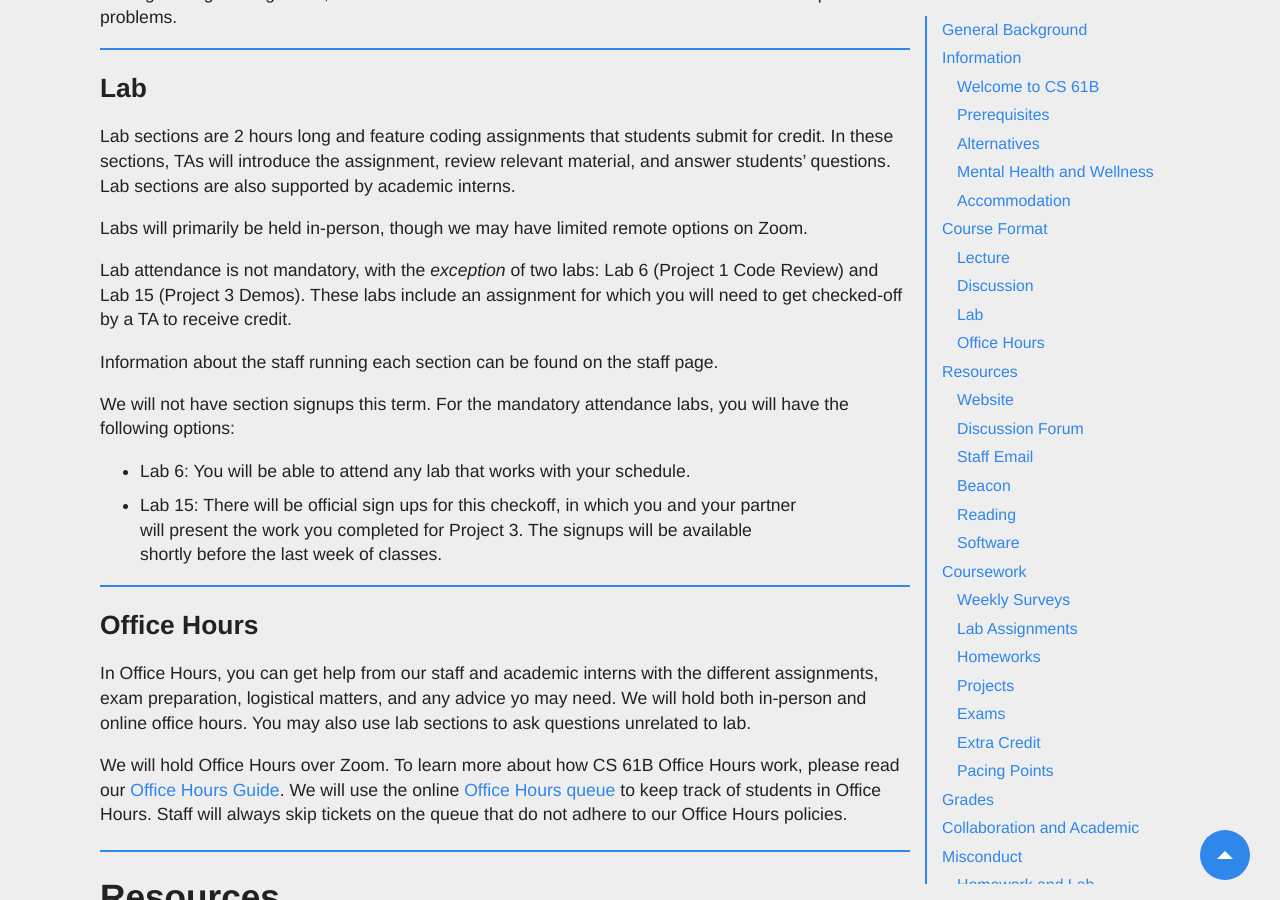
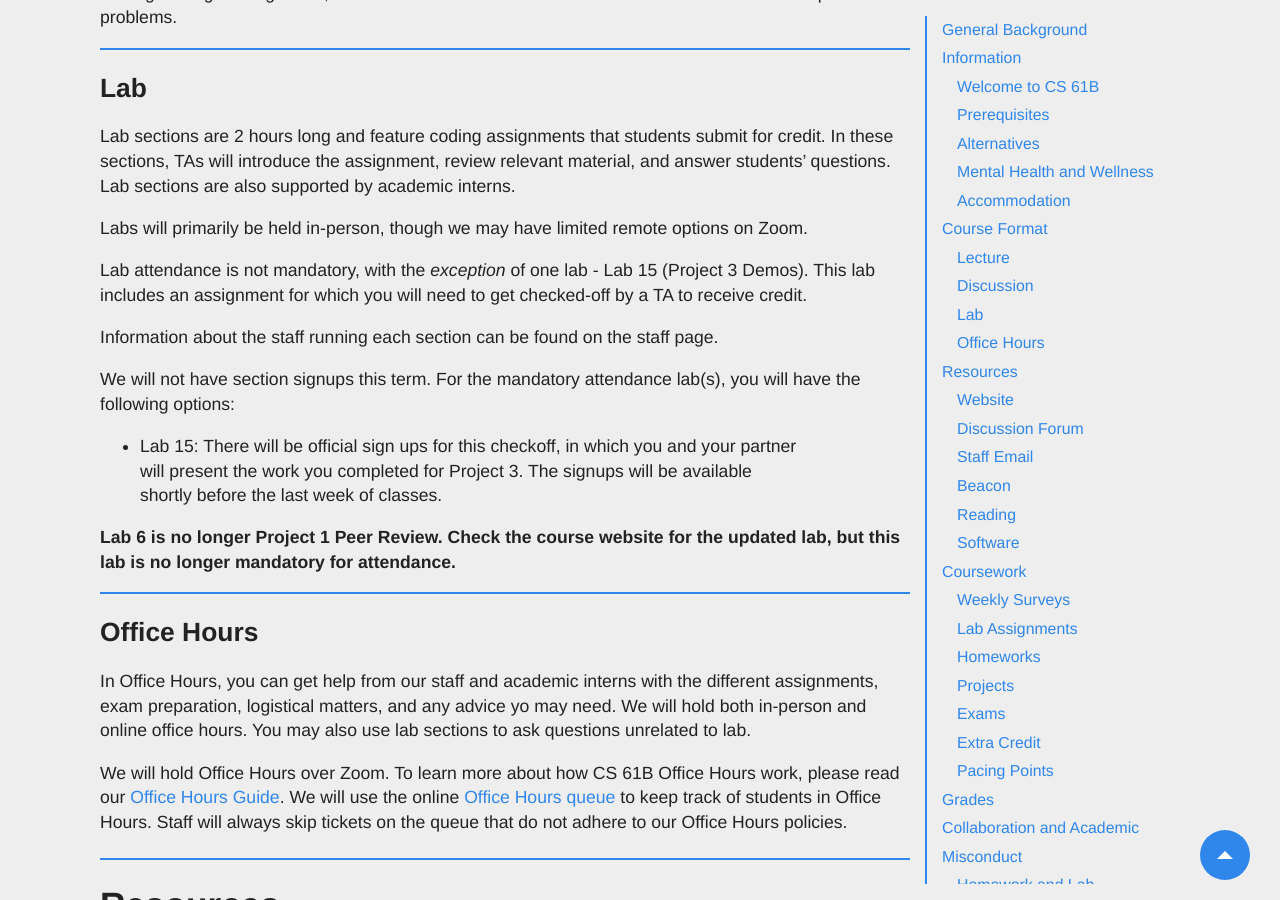
Before and after one commit to Berkeley-CS61B/website-fa23, a Jekyll site: the page built from about.md, in a window 1280 px wide and 900 px high, scrolled down 3348 px. Built offline with Jekyll 4.4.1, drawn with Linux system fonts in a browser that asks for light colours; nearby versions of some CDN libraries; comment, search, counter and statistics services are not loaded; some of the changed text lies outside the part shown.

Commit message:
Update syllabus for lab

```diff
--- a/about.md
+++ b/about.md
@@ -158,21 +158,22 @@ supported by academic interns.
 Labs will primarily be held in-person, though we may have limited remote
 options on Zoom.
 
-Lab attendance is not mandatory, with the _exception_ of two labs: Lab 6
-(Project 1 Code Review) and Lab 15 (Project 3 Demos). These labs include an
-assignment for which you will need to get checked-off by a TA to receive
-credit.
+Lab attendance is not mandatory, with the _exception_ of one lab - Lab 15 (Project 3 Demos).
+This lab includes an assignment for which you will need to get checked-off
+by a TA to receive credit.
 
 Information about the staff running each section can be found on the staff
 page.
 
 We will not have section signups this term. For the mandatory
-attendance labs, you will have the following options:
+attendance lab(s), you will have the following options:
 
-- Lab 6: You will be able to attend any lab that works with your schedule.
 - Lab 15: There will be official sign ups for this checkoff, in which you and
   your partner will present the work you completed for Project 3. The signups
   will be available shortly before the last week of classes.
+
+**Lab 6 is no longer Project 1 Peer Review. Check the course website for the updated lab, but
+this lab is no longer mandatory for attendance.**
 
 ### Office Hours
 
@@ -319,7 +320,7 @@ Out of the 14 labs, only 10 will entail an assignment you need to submit. Each
 of these 10 labs will be worth 5 points (for a total of 50 points).
 
 You do not need to attend lab to receive credit for lab, with the exception of
-two specific assignments (see [above](#lab)).
+one specific assignmenta (see [above](#lab)).
 
 This semester, we are **not** allowing lab partners for lab assignments. We do
 encourage you to discuss ideas (see the
```
